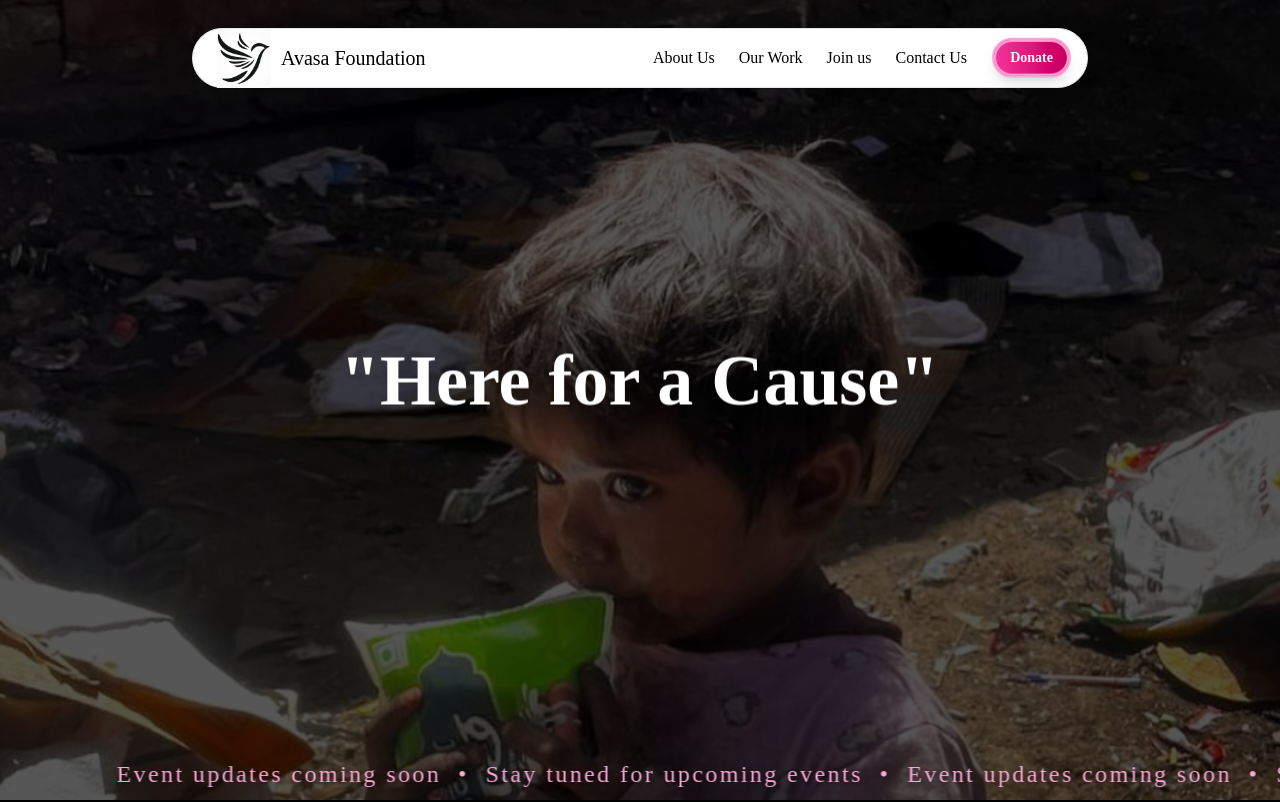
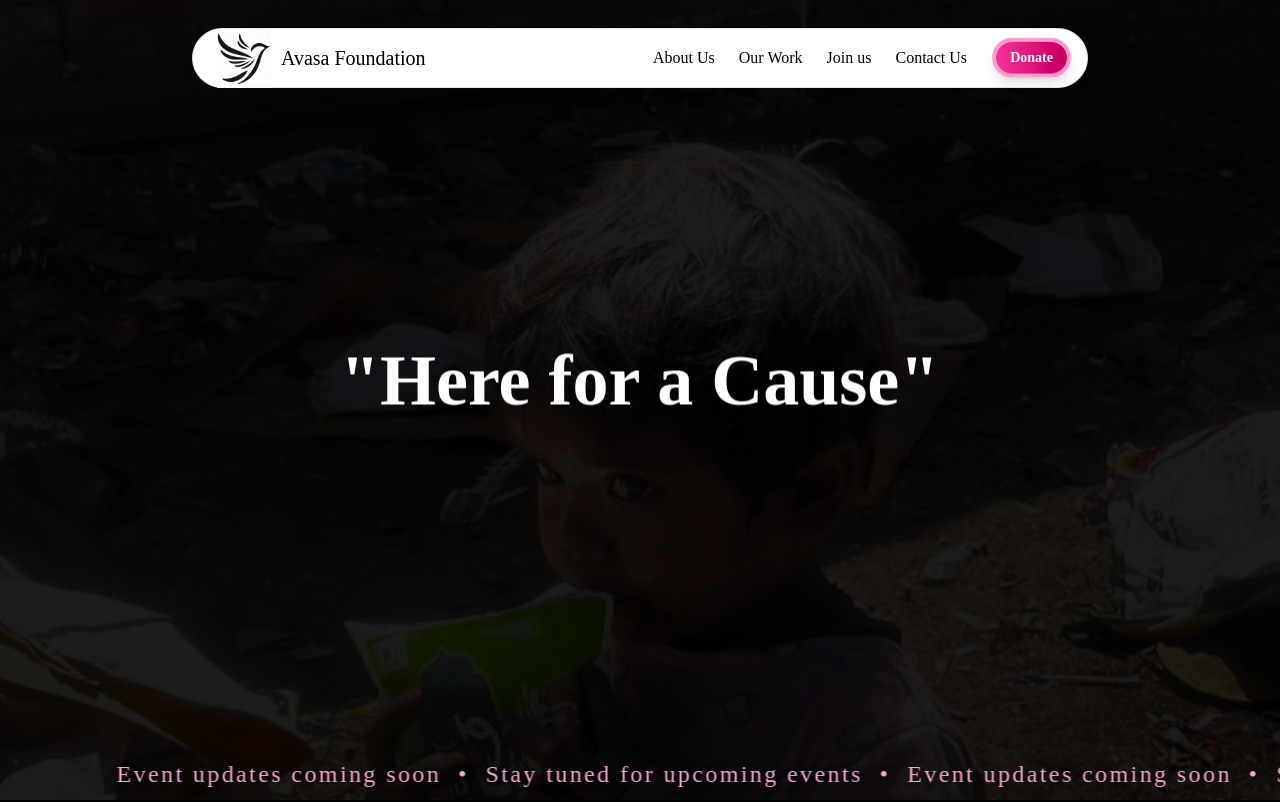
Before and after one commit to vamsiram10/ngo-A, a Next.js app: page / in a window 1280 px wide. Shown: the top 802 px of the page. Built offline with nearby package versions, Linux system fonts and the light colour scheme.

Commit message:
added main bg

```diff
--- a/src/components/section/homesections/homeother/HomeOther.jsx
+++ b/src/components/section/homesections/homeother/HomeOther.jsx
@@ -10,7 +10,7 @@ const dropInKeyframes = [
 ];
 
 const dropInTiming = {
-  duration: 900,
+  duration: 2000,
   easing: "cubic-bezier(0.22, 1, 0.36, 1)",
   fill: "forwards",
 };
@@ -34,8 +34,8 @@ const arrowStyle = {
   userSelect: "none",
 };
 
-const BG_FADE_DURATION = 150;
-const BG_AUTO_INTERVAL = 1000;
+const BG_FADE_DURATION = 1000;
+const BG_AUTO_INTERVAL = 2000;
 
 function useIsMobile(breakpoint = 768) {
   const [isMobile, setIsMobile] = useState(false);
```
